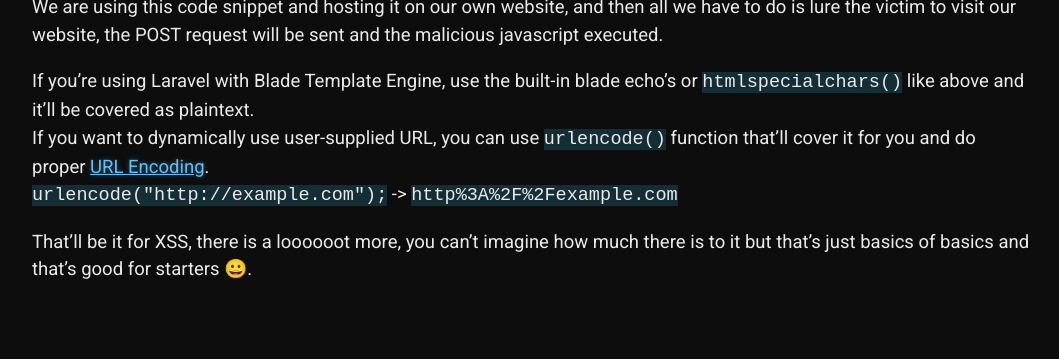
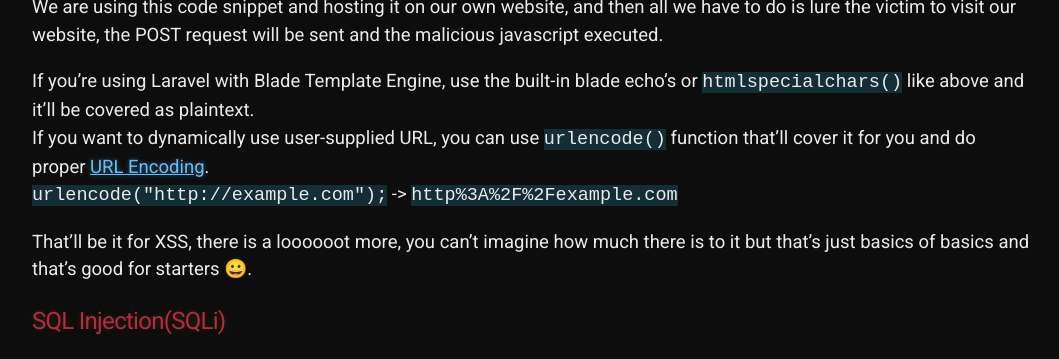
Before and after one commit to 20kilograma/blog, a Jekyll site: the page built from php-sec.md, in a window 1280 px wide and 900 px high, scrolled down 4725 px, cut to the strip 541-900 px from the top of the window. Shown: the whole strip, without its empty margins (108-1167 px from the left). Built offline with Jekyll 4.4.1, drawn with Linux system fonts in a browser that asks for light colours; some web fonts are replaced; our own code applies the rules of GitHub Pages for plain Markdown files; before the commit the page ends 5570 px from its top, so only the background shows below that.

Commit message:
Update php-sec.md

```diff
--- a/php-sec.md
+++ b/php-sec.md
@@ -107,3 +107,5 @@ If you want to dynamically use user-supplied URL, you can use <code>urlencode()<
 <code>urlencode("http:&#x2f;&#x2f;example.com");</code> -> <code>http%3A%2F%2Fexample.com</code> <br>
 
 That'll be it for XSS, there is a loooooot more, you can't imagine how much there is to it but that's just basics of basics and that's good for starters 😀.
+<br>
+## SQL Injection(SQLi)
```
